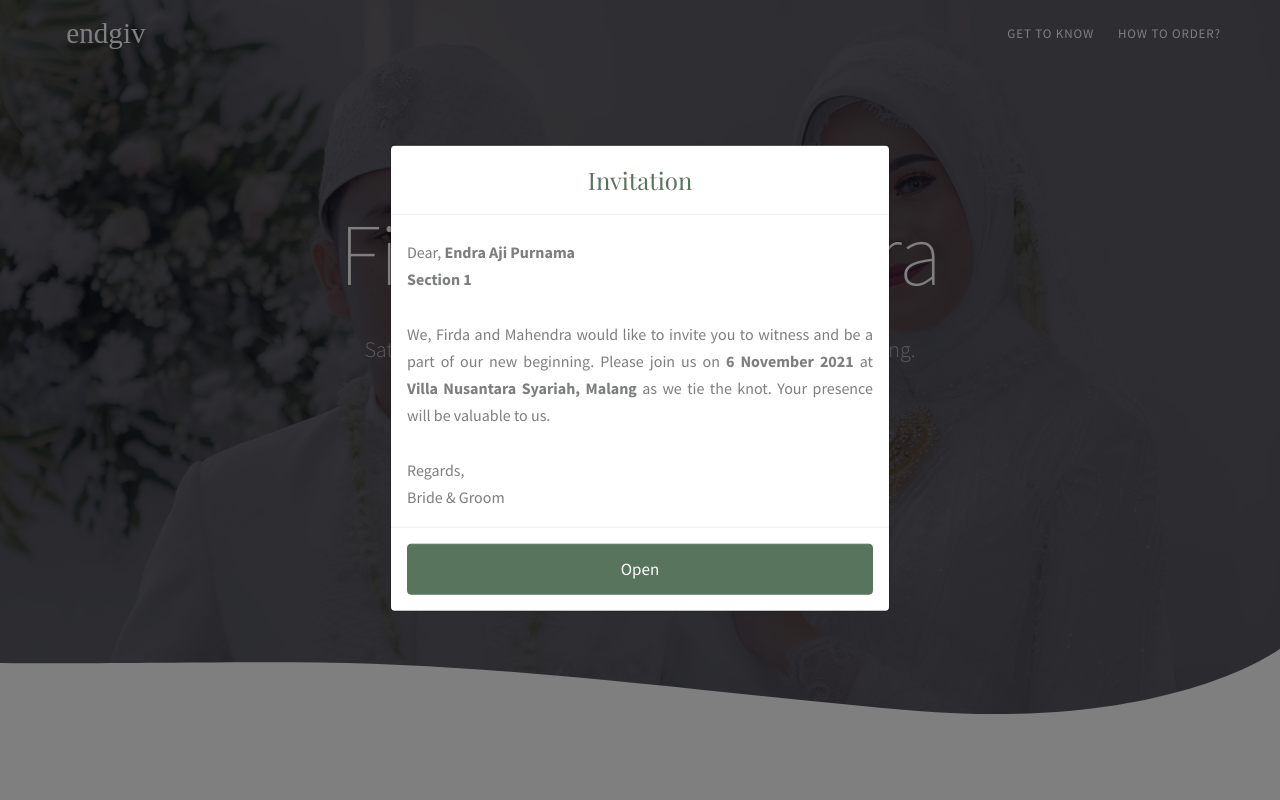
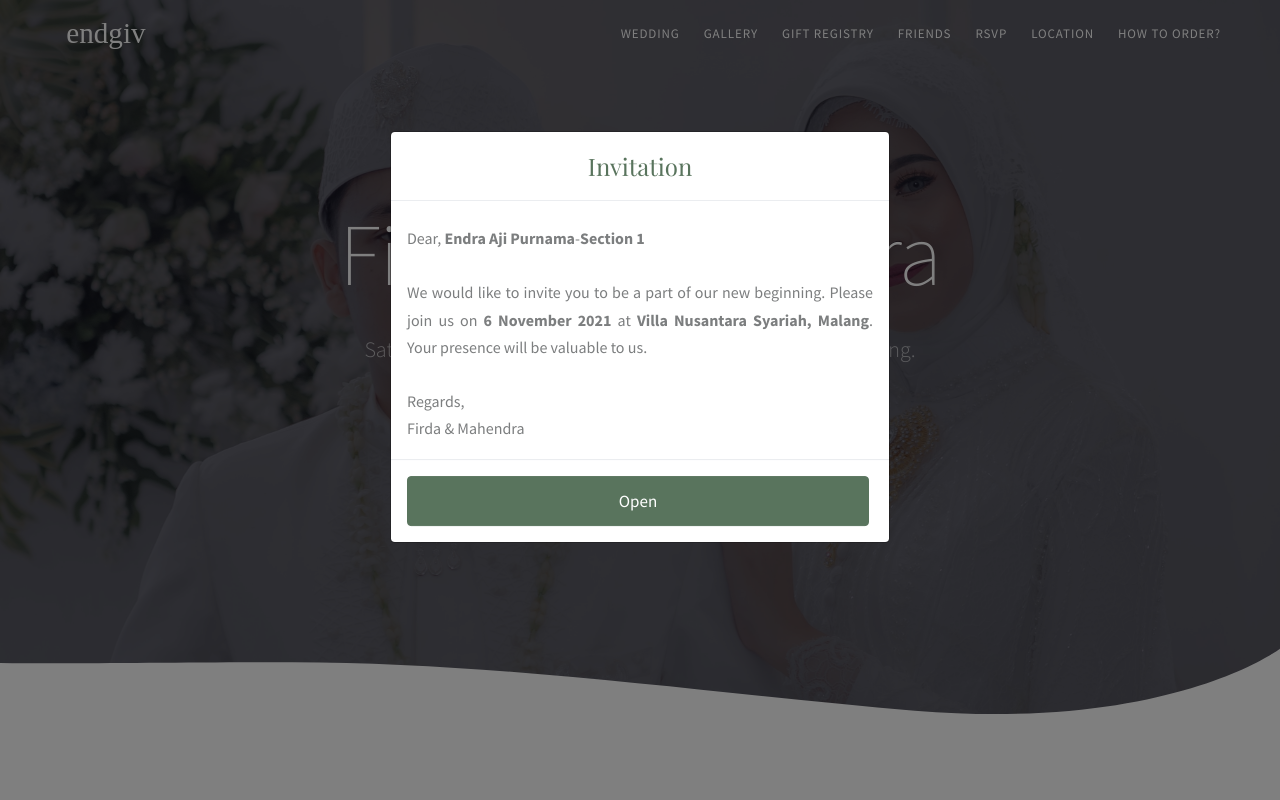
Before and after one commit to endgiv/rsvpfirdamahendra, a PHP site: page / in a window 1280 px wide. Run offline with PHP 8.4, Linux system fonts and the light colour scheme.

Commit message:
Navbar & Tambah Lagu

```diff
--- a/index.php
+++ b/index.php
@@ -32,8 +32,8 @@
          <!--Header-->
          <header class="header default">
             <div class="header-section">
-               <!--Container-->
-               <div class="container-fluid ">
+               <!--Container 1-->
+               <div class="container-fluid">
                   <nav class="navbar navbar-expand-lg header-navbar ml-0 ml-lg-5">
                      <a class=" navbar-brand navbar-logo scroll" href="#wrapper">
                      <img class="mb-0 logo-light" src="assets/svg/logo-light.svg" alt="">
@@ -44,36 +44,36 @@
                      </button>
                      <div class="nav-menu collapse navbar-collapse navbar-collapse justify-content-end mr-5 ">
                         <ul class=" navbar-nav  header-navbar-nav">
-                           <li><a class=" nav-link scroll" href="#resto">Get to know</a></li>
+                           <li><a class=" nav-link scroll d-none d-md-block" href="#wedding">Wedding</a></li>
+                           <li><a class=" nav-link scroll d-none d-md-block" href="#gallery">Gallery</a></li>
+                           <li><a class=" nav-link scroll d-none d-md-block" href="#gift">Gift Registry</a></li>
+                           <li><a class=" nav-link scroll d-none d-md-block" href="#friends">Friends</a></li>
+                           <li><a class=" nav-link scroll d-none d-md-block" href="#rsvp">Rsvp</a></li>
+                           <li><a class=" nav-link scroll d-none d-md-block" href="#location">Location</a></li>
+                           <li><a class=" nav-link scroll d-md-none" href="#resto">Get to know</a></li>
                            <li><a class=" nav-link scroll" href="/how-to-order.php">How to order?</a></li>
-                           <!-- <li><a class=" nav-link scroll" href="#wedding">Wedding</a></li>
-                           <li><a class=" nav-link scroll" href="#gallery">Gallery</a></li>
-                           <li><a class=" nav-link scroll" href="#gift">Gift Registry</a></li>
-                           <li><a class=" nav-link scroll" href="#friends">Friends</a></li>
-                           <li><a class=" nav-link scroll" href="#rsvp">Rsvp</a></li>
-                           <li><a class=" nav-link scroll" href="#location">Location</a></li> -->
                         </ul>
                      </div>
                   </nav>
                </div>
-               <!--End container-->
+               <!--End container 1-->
             </div>
 
 
          </header>
          <!--Bottom Navbar-->
 
-            <nav class="navbar navbar-dark card card-body bg-primary navbar-expand d-md-none d-lg-none d-xl-none fixed-bottom justify-content-center show p-0 shadow-lg">
+            <nav class="navbar navbar-dark card card-body bg-primary navbar-expand d-md-none fixed-bottom justify-content-center show p-0 shadow-lg">
                   <ul class="navbar-nav nav-justified w-100 d-flex align-items-center">
-                     <li class="nav-item small"><a class=" nav-link text-center scroll" href="#resto">
+                     <li class="nav-item small"><a class=" nav-link text-center scroll" href="#wrapper">
+                        <span class="fi fi-rr-home"></span><br>
+                        <span class="small">Home</span></a></li>
+                     <li class="nav-item small "><a class=" nav-link text-center scroll" href="#resto">
                         <span class="fi fi-rr-calendar"></span><br>
                         <span class="small">Date</span></a></li>
-                     <li class="nav-item small "><a class=" nav-link text-center scroll" href="#wedding">
+                     <li class="nav-item card large"><a class=" nav-link text-center scroll text-primary" href="#wedding">
                         <span class="fi fi-rr-cake-wedding"></span><br>
                         <span class="small">Wedding</span></a></li>
-                     <li class="nav-item card large"><a class=" nav-link text-center scroll text-primary" href="#wrapper">
-                        <span class="fa fa-home "></span><br>
-                        <span class="small">Home</span></a></li>
                      <li class="nav-item small "><a class=" nav-link text-center scroll" href="#rsvp">
                         <span class="fi fi-rr-envelope"></span><br>
                         <span class="small">RSVP</span></a></li>
@@ -86,23 +86,24 @@
          <!--End Bottom Navbar-->
          <!--End header-->
          <!-- Modal -->
-<div class="modal fade" id="personModal" tabindex="-1" role="dialog" aria-hidden="true">
+<div class="modal fade btn-audio" id="personModal" tabindex="-1" role="dialog" aria-hidden="true">
   <div class="modal-dialog" role="document">
     <div class="modal-content">
       <div class="modal-header font-secondary h4 text-center text-primary">
         <div class="container-fluid">Invitation</div>
       </div>
       <div class="modal-body text-justify">
-         Dear, <b>Endra Aji Purnama</b><br><b>Section 1</b><br><br>
-         We, Firda and Mahendra would like to invite you to witness and be a part of our new beginning.
-
-         Please join us on <b>6 November 2021</b> at <b>Villa Nusantara Syariah, Malang</b> as we tie the knot.
+         Dear, <b>Endra Aji Purnama</b>-<b>Section 1</b><br><br>
+         We would like to invite you to be a part of our new beginning.
+
+         Please join us on <b>6 November 2021</b> at <b>Villa Nusantara Syariah, Malang</b>.
          Your presence will be valuable to us.
-         <br> <br>
-         Regards,<br>Bride & Groom
+         <br><br>
+         Regards,<br>Firda & Mahendra
       </div>
       <div class="modal-footer">
         <button type="button" class="btn btn-primary container-fluid" data-dismiss="modal">Open</button>
+        <audio id="audio" src="assets/audio/audio.mp3" type="audio/mpeg" loop="true"></audio>
       </div>
     </div>
   </div>
@@ -144,7 +145,7 @@
                   <div class="col-md-6 mb-5 mb-md-0">
                      <div class="pr-md-4">
                         <h1 class="font-secondary display-4">Save the date</h1>
-                        <p class="lead font-weight-300 text-dark-gray opacity-8">Saturday May 30th, 2019 - 28 Chalmers Street, Sydney.</p>
+                        <p class="lead font-weight-300 text-dark-gray opacity-8">Saturday 07 November 2021 - Villa Nusantara Syariah, Malang.</p>
                         <p class="mb-4 pr-5">At vero eos et accusamus et iusto odio dignissimos ducimus qui blanditiis praesentium voluptatum deleniti atque corrupti quos dolores et quas molestias excepturi sint occae.</p>
                         <div class="countdown row text-center"></div>
                      </div>
@@ -450,10 +451,8 @@
                         </div>
                         <h5 class="mb-0 text-white">Wedding Party</h5>
                         <h6 class="mb-5 text-white">17:00h - 19:00</h6>
-                        <p class="text-align-center">Villa Nikko
-                           <br>501 Route de Geary
-                           <br>San Franciscio
-                           <br>(415) 292 - 0100
+                        <p class="text-align-center">Villa Nusantara Syariah
+                           <br>Jl. Argobimo No.29, Krajan, Ketindan, Kec. Lawang, Malang, Jawa Timur
                         </p>
                      </div>
                   </div>
@@ -909,7 +908,7 @@
                <div class="row justify-content-center">
                   <div class="col">
                      <div class=" mb-5 pb-5">
-                        <h1 class="display-4 mb-0">Our Best Friends</h1>
+                        <h1 class="display-4 mb-0">Our Parents</h1>
                         <p class="w-md-40 mb-0 mx-auto text-dark-gray opacity-8 ">We are lucky to have them in our side</p>
                      </div>
                   </div>
--- a/js/script.js
+++ b/js/script.js
@@ -110,7 +110,6 @@
 
 
 
-
   // Countdown setup
 
     $('.countdown').countdown('2019/6/2').on('update.countdown', function(event) {
@@ -121,5 +120,9 @@
     + '<div class="col"><div class="card card-body countdown-shadow p-3"><span class="counter text-primary mb-1">%S</span> <span class="label">Second%!S</span></div></div>'));
 });
 
+jQuery(".btn-audio").on("click", function() {
+    var audio = document.getElementById("audio");
+    audio.play();
+});
 
 })(jQuery);
```
Also changed, not shown: 1 other file.
